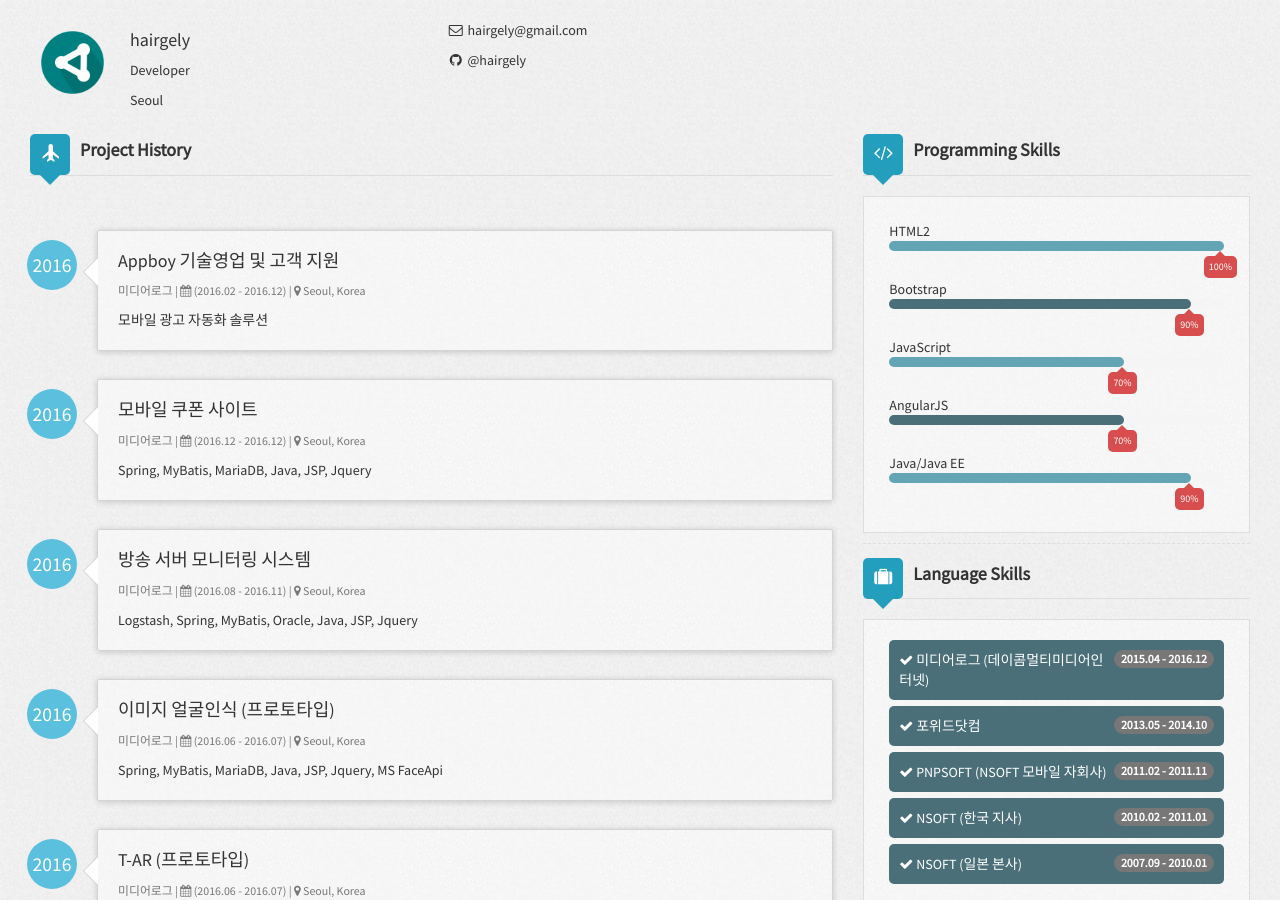
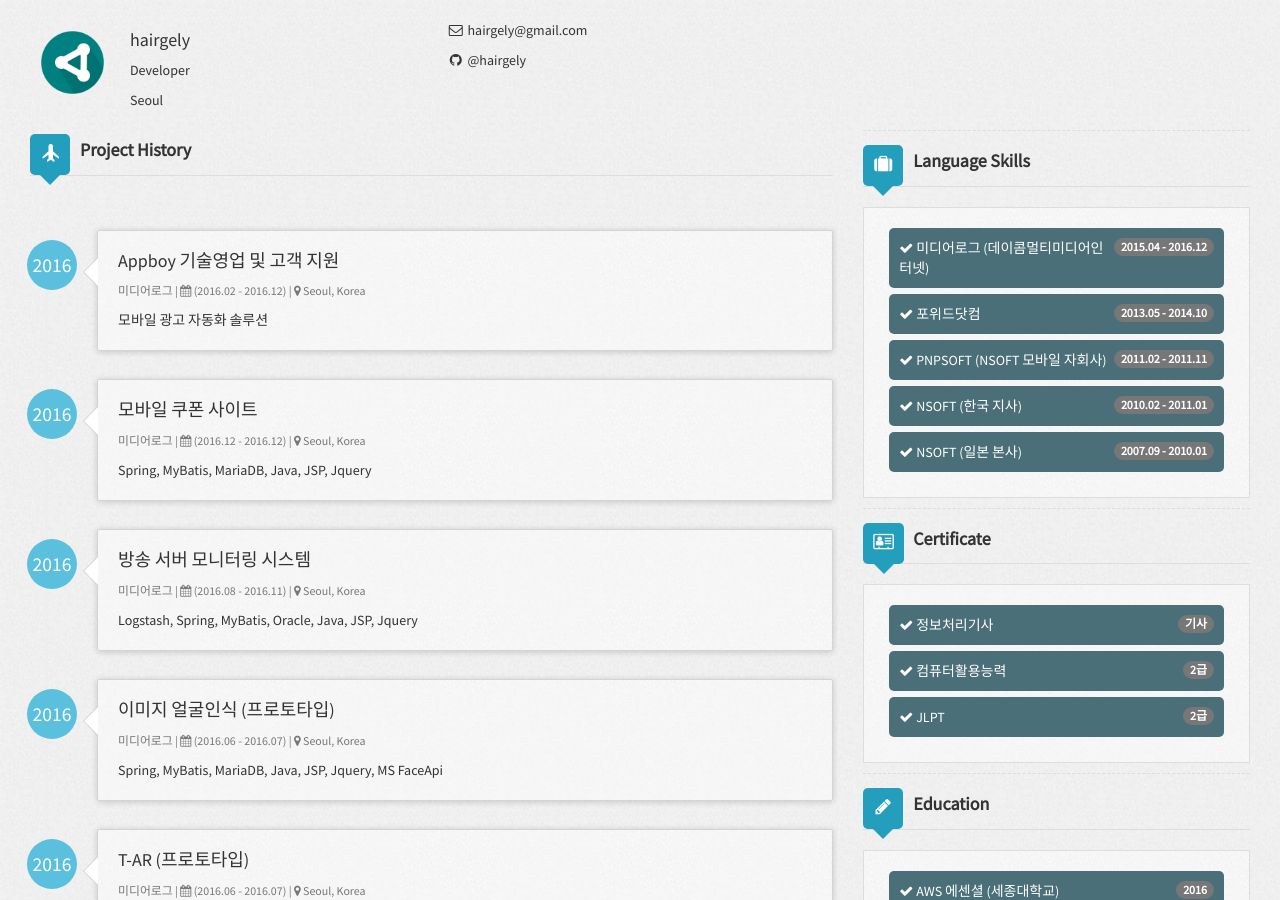
Before and after one commit to hairgely/resume, a Jekyll site: the page built from index.html, in a window 1280 px wide and 900 px high. Built offline with Jekyll 4.4.1, drawn with Linux system fonts in a browser that asks for light colours; nearby versions of some CDN libraries.

Commit message:
init #12

```diff
--- a/_config.yml
+++ b/_config.yml
@@ -264,19 +264,13 @@
     - academy2:
       name: 관동대학교  경제학과
       proficiency: 졸업
-  programmingSkills:
-    - skill1:
-      name: HTML2
-      percentage: 100%
-    - skill2:
-      name: Bootstrap
-      percentage: 90%
-    - skill3:
-      name: JavaScript
-      percentage: 70%
-    - skill4:
-      name: AngularJS
-      percentage: 70%
-    - skill5:
-      name: Java/Java EE
-      percentage: 90%
+#  programmingSkills:
+#    - skill1:
+#      name: Java
+#      percentage: 100%
+#    - skill2:
+#      name: JSP
+#      percentage: 100%
+#    - skill3:
+#      name: JavaScript
+#      percentage: 90%
--- a/index.html
+++ b/index.html
@@ -219,7 +219,9 @@
                                 {% if programmingSkill.percentage %}
                                     <div class="progress">
                                         <div class="progress-bar" style="width: {{ programmingSkill.percentage }}">
-                                            <span>{{ programmingSkill.percentage }} </span>
+                                            <!--
+                                             <span>{{ programmingSkill.percentage }} </span>
+                                             -->
                                         </div>
                                     </div>
                                 {% endif %}
```
